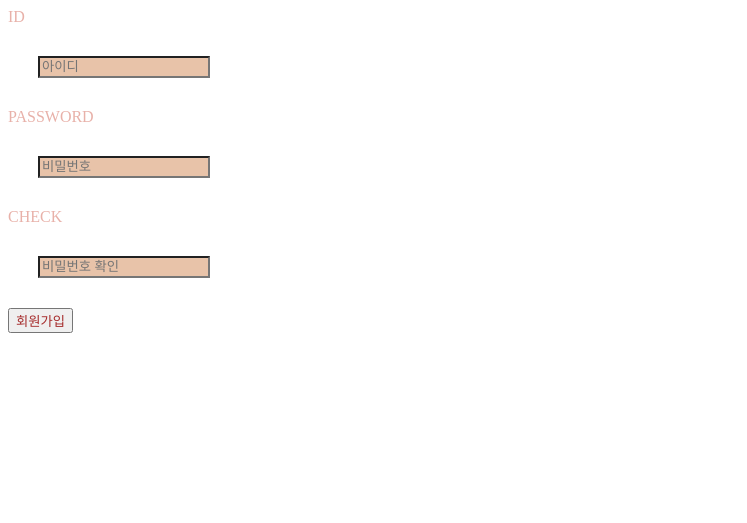
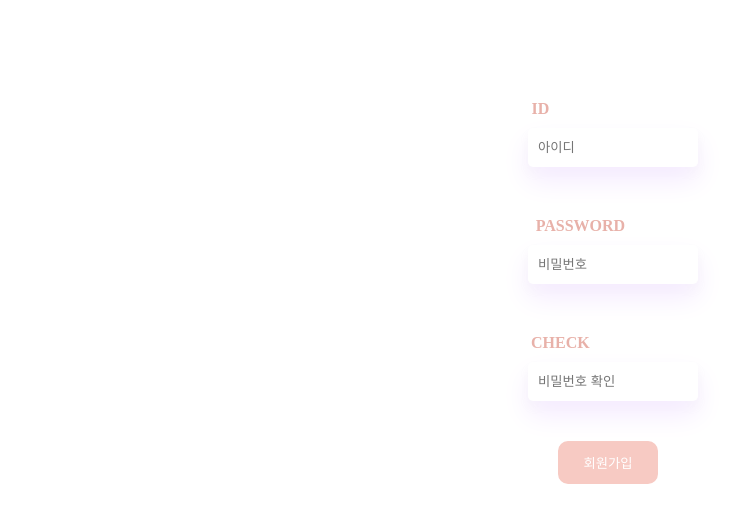
Before and after one commit to KORINI-HJ/lights, a Django app: page /loginapp/sign_up/ in a window 1280 px wide. Shown: the top 523 px of the page, without its empty margins (0-747 px from the left). Run offline with Django 3.2, Linux system fonts and the light colour scheme.

Commit message:
css sign_up까지 형태 완성, 완성형이랑 몇개 수정필요

```diff
--- a/petprint/loginapp/static/css/sign_up.css
+++ b/petprint/loginapp/static/css/sign_up.css
@@ -1,24 +1,87 @@
 .ac_item{
-    background-color:#E8C3A9;
-    font-family: 'nanumsquare_R';
-    margin: 30px;
+    border:none;
+    border-radius: 5px;
+    padding:12px 10px;
+    width:150px;
+    margin: auto ;
+    margin-top: 10px;
+    margin-left: 520px;
+    box-shadow: 0 14px 28px rgb(245, 235, 255), 0 6px 10px rgba(172, 168, 168, 0.075);
 }
 
 
 
 .label3{
     color: #E8B1A9;
+    font-weight: bold;
+    width:70%;
+    text-align:center;
+    margin:0px auto;
+    margin-top: 100px;
+    margin-left: 90px;
 }
 
 
 .label4{
-    color:  #E8B1A9;
+    color: #E8B1A9;
+    font-weight: bold;
+    width:70%;
+    text-align:center;
+    margin:0px auto;
+    margin-top: 50px;
+    margin-left: 130px;
 }
 
 .label5{
-    color:  #E8B1A9;
+    color: #E8B1A9;
+    font-weight: bold;
+    width:70%;
+    text-align:center;
+    margin:0px auto;
+    margin-top: 50px;
+    margin-left: 110px;
 }
 
+.ac_item input :focus{
+    outline:none;
+  }
+
+
+.ac_item input :hover{
+     background-color:#e8f0fe;
+     border:2px solid rgb(247, 202, 195) ;
+
+  }
+
+
+
+
+
+
 .register_btn{
-    color: brown;
+    background-color:rgb(247, 202, 195);
+    padding:10px;
+    border:2px solid rgb(247, 202, 195) ;
+    border-radius: 10px;
+    width:100px;
+    /* text-align: center; */
+    color:white;
+    margin:40px auto 70px;
+    margin-left: 550px; /*순서상우하좌*/
+    display: block;
+    font-family: 'nanumsquare_R';
+    cursor: pointer;
+
+
 }
+
+.register_btn:hover{
+
+    color:rgb(247, 202, 195) ;
+    background-color: white;
+    border: 2px solid rgb(247, 202, 195);
+}
+
+input.register_btn:focus{
+    outline:none;
+  }
```
